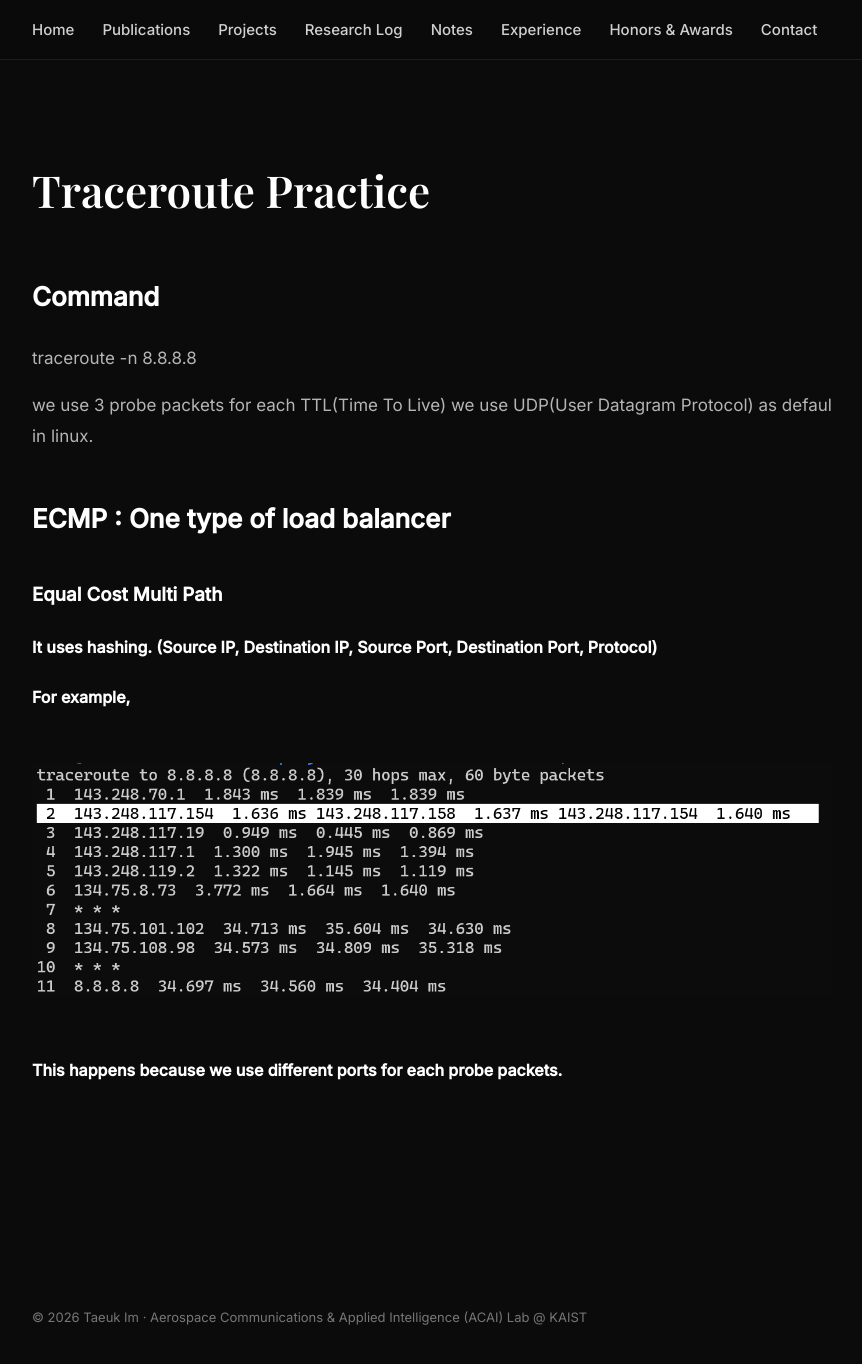
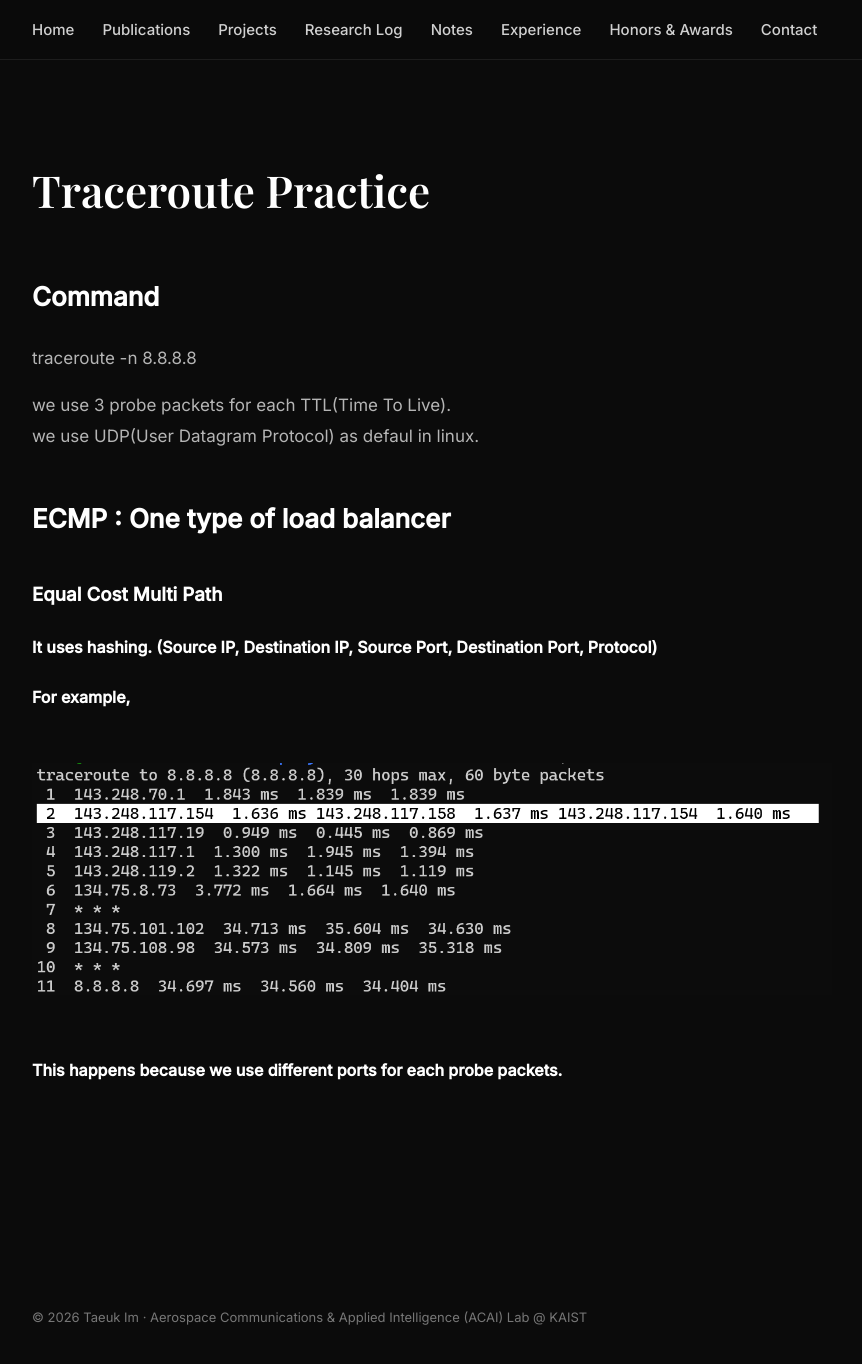
Before and after one commit to taeuk97/taeuk97.github.io, a Jekyll site: the page built from note/internet-measurement/practice/traceroute.md, in a window 1280 px wide and 1370 px high. Shown: the top 1364 px of the window, without its empty margins (32-894 px from the left). Built offline with Jekyll 4.4.1, drawn with Linux system fonts in a browser that asks for light colours; our own code applies the rules of GitHub Pages for plain Markdown files.

```diff
--- a/note/internet-measurement/practice/traceroute.md
+++ b/note/internet-measurement/practice/traceroute.md
@@ -4,7 +4,7 @@
 
 traceroute -n 8.8.8.8
 
-we use 3 probe packets for each TTL(Time To Live)
+we use 3 probe packets for each TTL(Time To Live).\\
 we use UDP(User Datagram Protocol) as defaul in linux.
 
 ## ECMP : One type of load balancer
```
